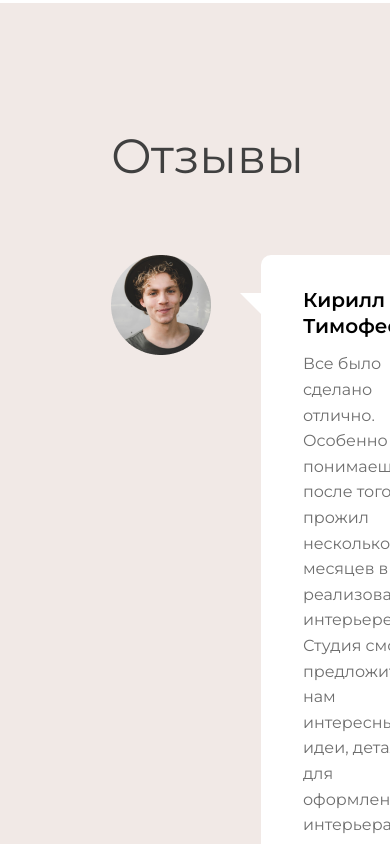
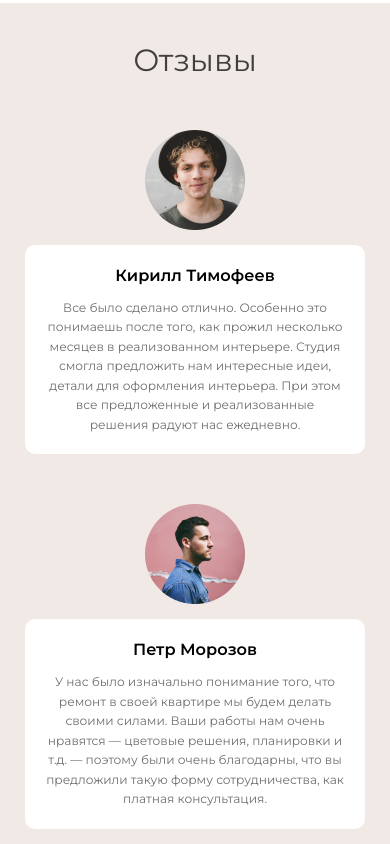
Before and after one commit to shxnxdwn/ips_final, a plain HTML site: page index.html in a window 390 px wide. Shown: the part 5480-6324 px from the top of the page. Drawn offline with nearby package versions, Linux system fonts and the light colour scheme.

Commit message:
Adaptive for Reviews

```diff
--- a/css/style.css
+++ b/css/style.css
@@ -647,17 +647,17 @@ img {
 }
 
 .reviews__container {
-    width: 43.125%;
+    max-width: 828px;
     margin: 0 auto;
-    padding: 125px 0 156px;
+    padding: 6.515% 0 8.13%;
 }
 
 .reviews__title {
-    margin-bottom: 70px;
+    margin-bottom: 8.46%;
     color: #404040;
     text-align: center;
     font-family: "Montserrat", sans-serif;
-    font-size: 48px;
+    font-size: calc(30px + (48 - 30) * ((100vw - 320px) / (1920 - 320)));
     font-weight: 400;
     line-height: 120%;
 }
@@ -722,7 +722,7 @@ img {
     color: #000000;
     font-family: "Montserrat", sans-serif;
     font-style: normal;
-    font-size: 20px;
+    font-size: calc(16px + (20 - 16) * ((100vw - 320px) / (1920 - 320)));
     font-weight: 600;
     line-height: 130%;
 }
@@ -730,9 +730,41 @@ img {
 .review__content {
     color: #6E6E6E;
     font-family: "Montserrat", sans-serif;
-    font-size: 16px;
+    font-size: calc(12px + (16 - 12) * ((100vw - 320px) / (1920 - 320)));
     font-weight: 400;
     line-height: 160%;
+}
+
+@media screen and (max-width: 962px) {
+    .reviews__container {
+        padding: 10% 25px 10%;
+    }
+}
+
+@media screen and (max-width: 620px) {
+    .review:nth-child(odd)::before {
+        display: none;
+    }
+
+    .review:nth-child(even)::before {
+        display: none;
+    }
+    .review,
+    .review:nth-child(even) {
+        flex-direction: column;
+        align-items: center;
+        gap: 15px;
+    }
+    .reviews__title {
+        margin-bottom: 15%;
+    }
+    .review__author,
+    .review__content {
+        text-align: center;
+    }
+    .review__text {
+        padding: 20px;
+    }
 }
 
 /* === PROJECTS ===================================================================================================== */
```
